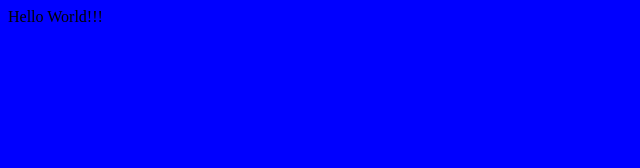
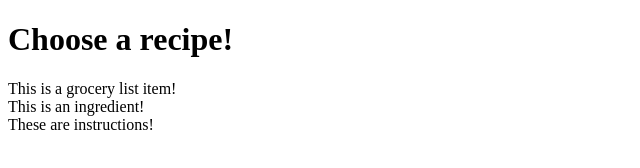
Before and after one commit to npkantelberg/Recipe, a React app: page / in a window 1280 px wide. Shown: the whole page, without its empty margins (0-640 px from the left). Built offline with nearby package versions, Linux system fonts and the light colour scheme.

Commit message:
not sure, sorry future me

```diff
--- a/components/App.js
+++ b/components/App.js
@@ -1,10 +1,17 @@
 import React from 'react';
+import Recipes from './Recipes';
+import GroceryList from './GroceryList';
+import Ingredients from './ingredients';
+import Instructions from './Instructions';
 
 class App extends React.Component{
   render(){
     return(
-      <div className="test-div">
-        Hello World!!!
+      <div className="react-wrapper">
+        <Recipes heading="Choose a recipe!"></Recipes>
+        <GroceryList></GroceryList>
+        <Ingredients></Ingredients>
+        <Instructions></Instructions>
       </div>
     )
   }
--- /dev/null
+++ b/components/GroceryList.js
@@ -0,0 +1,14 @@
+import React from 'react';
+import Recipes from './Recipes';
+
+class GroceryList extends React.Component{
+  render(){
+    return(
+      <div className="grocery-list-item">
+        This is a grocery list item!
+      </div>
+    )
+  }
+}
+
+export default GroceryList;
--- /dev/null
+++ b/components/Instructions.js
@@ -0,0 +1,13 @@
+import React from 'react';
+
+class Instructions extends React.Component{
+  render(){
+    return(
+      <div className="instructions">
+        These are instructions!
+      </div>
+    )
+  }
+}
+
+export default Instructions;
--- /dev/null
+++ b/components/Recipes.js
@@ -0,0 +1,22 @@
+import React from 'react';
+
+// example of a stateless functional component
+// const Recipes = (props) => {
+//   return(
+//     <div className="recipe">
+//       <h1>{props.heading}</h1>
+//     </div>
+//   )
+// }
+
+class Recipes extends React.Component{
+  render(){
+    return(
+      <div className="recipe">
+        <h1>{this.props.heading}</h1>
+      </div>
+    )
+  }
+}
+
+export default Recipes;
--- /dev/null
+++ b/components/ingredients.js
@@ -0,0 +1,13 @@
+import React from 'react';
+
+class Ingredients extends React.Component{
+  render(){
+    return(
+      <div className="ingredients">
+        This is an ingredient!
+      </div>
+    )
+  }
+}
+
+export default Ingredients;
--- a/index.html
+++ b/index.html
@@ -3,7 +3,7 @@
 
 <head>
   <script type="module/text/jsx" src="./index.js"></script>
-  <link rel="stylesheet" href="./styles.css">
+  <link rel="stylesheet" href="./styles/styles.css">
   <meta charset="utf-8">
   <meta name="viewport" content="width=device-width, initial-scale=1">
   <title>Recipe Website</title>
--- a/package.json
+++ b/package.json
@@ -19,7 +19,10 @@
     "babel-loader": "^7.1.5",
     "babel-preset-es2015": "^6.24.1",
     "babel-preset-react": "^6.24.1",
+    "gulp": "^4.0.2",
+    "gulp-sass": "^4.1.0",
     "html-webpack-plugin": "^4.5.0",
+    "sass": "^1.29.0",
     "webpack": "^5.4.0",
     "webpack-cli": "^3.3.11",
     "webpack-dev-server": "^3.11.0"
```
Also changed, not shown: gulpfile.js (added, +22 -0 lines), styles.css (deleted), styles/styles.css (added), styles/styles.scss (added), 1 other file.
